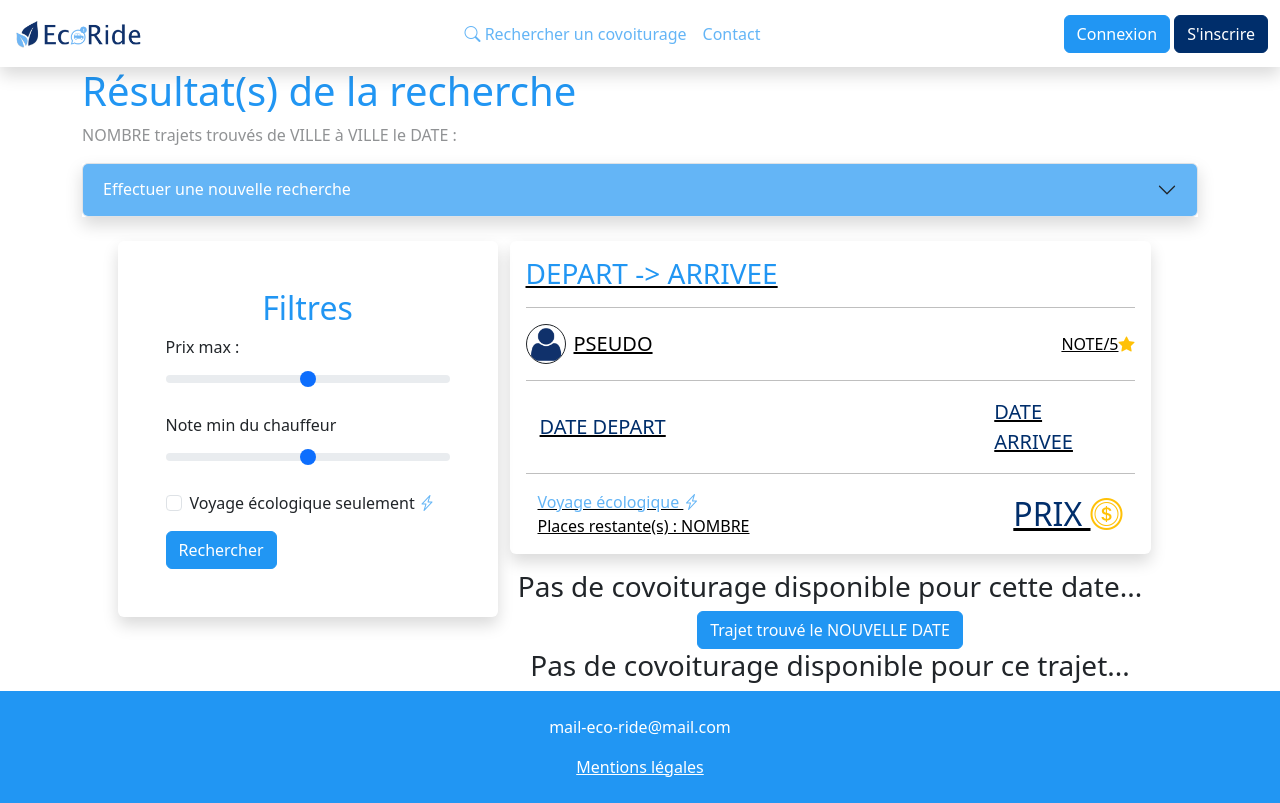
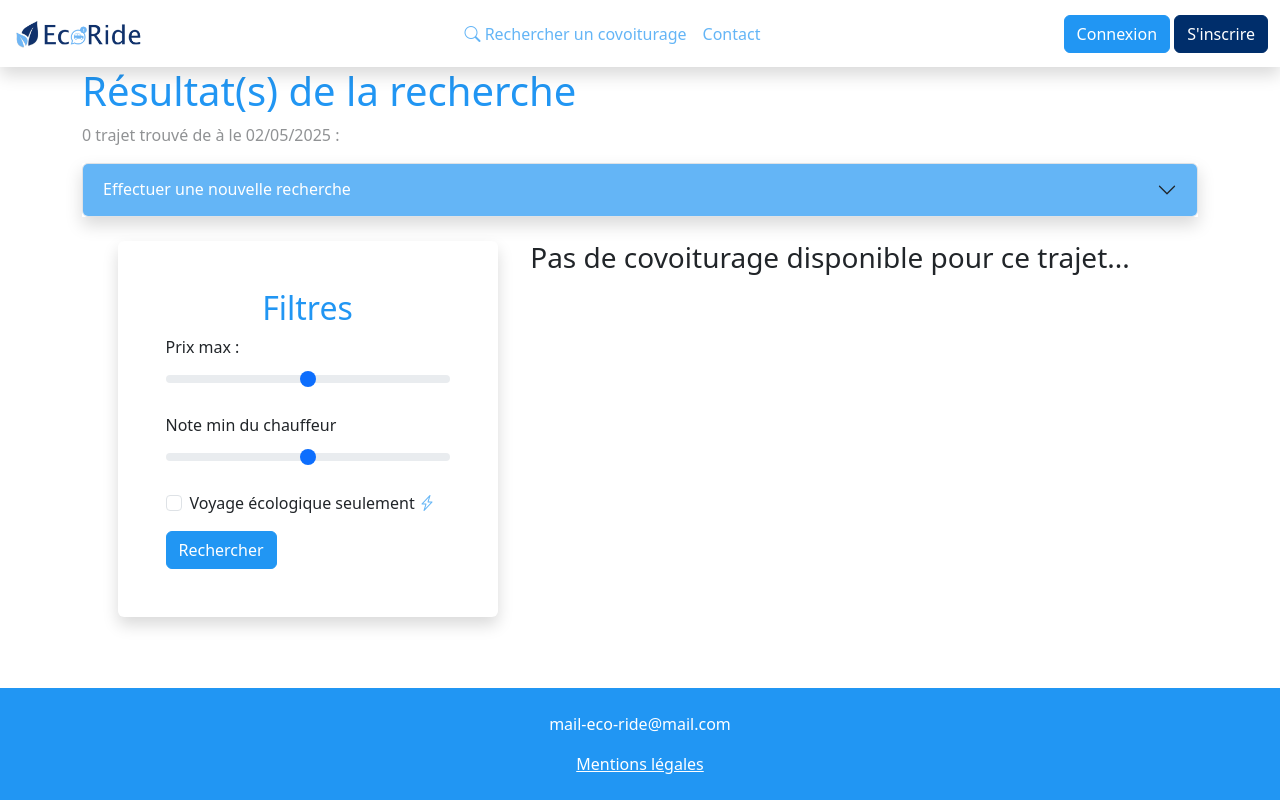
Before and after one commit to enzopcht/ecoride, a Symfony app: template app/templates/search/results.html.twig in a window 1280 px wide. Run offline with Twig, Linux system fonts and the light colour scheme; the template is opened without the code that fills it, so the values that code supplies are empty; form fields are guessed from the names that the template uses; some libraries are stand-ins or nearby versions.

Commit message:
feat(search-results): Setting up fake trips for visual rendering and display conditions

```diff
--- a/app/templates/search/results.html.twig
+++ b/app/templates/search/results.html.twig
@@ -1,11 +1,21 @@
 {% extends 'base.html.twig' %}
 
-{% block title %}Hello SearchController!{% endblock %}
+{% block title %}Hello SearchController!
+{% endblock %}
 
 {% block body %}
 	<main class="container-xl">
 		<h1 class="text-primary">Résultat(s) de la recherche</h1>
-    <p class="text-body-tertiary">NOMBRE trajets trouvés de VILLE à VILLE le DATE :</p>
+		<p class="text-body-tertiary">{{ rides|length }}
+			trajet{{ rides|length > 1 ? 's' : '' }}
+			trouvé{{ rides|length > 1 ? 's' : '' }}
+			de
+			{{data.departure}}
+			à
+			{{data.arrival}}
+			le
+			{{data.date|date('d/m/Y')}}
+			:</p>
 
 		<div class="accordion mb-4 shadow" id="accordionFlushExample">
 			<div class="accordion-item">
@@ -16,28 +26,24 @@
 				</h2>
 				<div id="flush-collapseOne" class="accordion-collapse collapse" data-bs-parent="#accordionFlushExample">
 					<div class="accordion-body">
-                    <form autocomplete="off" action="" method="get" class="text-light-emphasis row justify-content-center my-2" id="addressForm">
-
-                        <div class="searchContainer mb-3 mb-lg-0 col-12 col-lg-3">
-                            <label for="departureInput">Départ</label>
-                            <input id="departureInput" class="searchInput form-control" name="departure" list="departureList" required>
-                            <datalist id="departureList"></datalist>
+						{{ form_start(searchForm, {
+			    'action': path('app_search_results'),
+			    'method': 'POST',
+			    'attr': {'class': 'row g-3 justify-content-center'}
+			}) }}
+						<div class="col-12 col-lg-3">
+							{{ form_row(searchForm.departure, {'attr': {'class': 'form-control'}}) }}
 						</div>
-
-                        <div class="searchContainer mb-3 mb-lg-0 col-12 col-lg-3">
-                            <label for="arrivalInput">Arrivé</label>
-                            <input id="arrivalInput" class="searchInput form-control" name="destination" list="arrivalList" required>
-                            <datalist id="arrivalList"></datalist>
+						<div class="col-12 col-lg-3">
+							{{ form_row(searchForm.arrival, {'attr': {'class': 'form-control'}}) }}
 						</div>
-                        <div class="searchContainer mb-3 mb-lg-0 col-12 col-lg-3">
-                            <label for="date">Date</label>
-                            <input type="date" id="date" class="searchInput form-control error" name="date" required>
+						<div class="col-12 col-lg-3">
+							{{ form_row(searchForm.date, {'attr': {'class': 'form-control'}}) }}
 						</div>
-
 						<div class="text-center col-lg-2 align-self-end">
-                            <button type="submit" id="validateButton" class="btn btn-primary" value="Filtrer">Rechercher</button>
+							{{ form_row(searchForm.rechercher, {'attr': {'class': 'btn btn-primary w-100'}}) }}
 						</div>
-                    </form>
+						{{ form_end(searchForm) }}
 					</div>
 				</div>
 			</div>
@@ -61,18 +67,23 @@
 						<form action="">
 
 							<div class="mb-3 text-start">
-                            <label for="max-price-mobile" class="form-label">Prix max : <span id="price-range-value-mobile" class="text-secondary"></span></label>
+								<label for="max-price-mobile" class="form-label">Prix max :
+									<span id="price-range-value-mobile" class="text-secondary"></span>
+								</label>
 								<input type="range" class="form-range" min="1" max="5" id="max-price-mobile" value="">
 							</div>
 
 							<div class="mb-3 text-start">
-                            <label for="driver-min-rating-mobile" class="form-label">Note min du chauffeur <span id="driver-rating-range-value-mobile" class="text-secondary"></span></label>
+								<label for="driver-min-rating-mobile" class="form-label">Note min du chauffeur
+									<span id="driver-rating-range-value-mobile" class="text-secondary"></span>
+								</label>
 								<input type="range" class="form-range" min="1" max="5" id="driver-min-rating-mobile" value="">
 							</div>
 
 							<div class="mb-3 form-check">
 								<label class="form-check-label" for="eco-trip-only">
-                                Voyage écologique seulement <i class="bi bi-lightning-charge text-secondary"></i>
+									Voyage écologique seulement
+									<i class="bi bi-lightning-charge text-secondary"></i>
 									<input class="form-check-input" type="checkbox" value="" id="eco-trip-only">
 								</div>
 								<div class="text-center col-lg-2 align-self-end">
@@ -89,26 +100,27 @@
 				<div class="d-none d-lg-block col-4 bg-white shadow rounded p-5 align-self-start sticky-top">
 					<h2 class="text-primary text-center">Filtres</h2>
 
-            <form action="<?= $router->url('trips-results', [
-                                'departure' => isset($_GET['departure']) ? $_GET['departure'] : '',
-                                'destination' => isset($_GET['destination']) ? $_GET['destination'] : '',
-                                'date' => isset($_GET['date']) ? $_GET['date'] : '',
-                            ]) ?>">
+					<form method="POST" action="{{ path('app_search_results') }}">
 
 						<div class="mb-3 text-start">
-                    <label for="max-price-desktop" class="form-label">Prix max : <span id="price-range-value-desktop" class="text-secondary"></span></label>
-                    <input type="range" class="form-range" min="1" max="5" id="max-price-desktop" value="">
+							<label for="max-price-desktop" class="form-label">Prix max :
+								<span id="price-range-value-desktop" class="text-secondary"></span>
+							</label>
+							<input type="range" class="form-range" min="1" max="5" id="max-price-desktop" value="" name="filters[max_price]">
 						</div>
 
 						<div class="mb-3 text-start">
-                    <label for="driver-min-rating-desktop" class="form-label">Note min du chauffeur <span id="driver-rating-range-value-desktop" class="text-secondary"></span></label>
-                    <input type="range" class="form-range" min="1" max="5" id="driver-min-rating-desktop" value="">
+							<label for="driver-min-rating-desktop" class="form-label">Note min du chauffeur
+								<span id="driver-rating-range-value-desktop" class="text-secondary"></span>
+							</label>
+							<input type="range" class="form-range" min="1" max="5" id="driver-min-rating-desktop" value="" name="filters[min_rating]">
 						</div>
 
 						<div class="mb-3 form-check">
 							<label class="form-check-label" for="eco-trip-only">
-                        Voyage écologique seulement <i class="bi bi-lightning-charge text-secondary"></i>
-                        <input class="form-check-input" type="checkbox" value="" id="eco-trip-only">
+								Voyage écologique seulement
+								<i class="bi bi-lightning-charge text-secondary"></i>
+								<input class="form-check-input" type="checkbox" value="" id="eco-trip-only" name="filters[eco_only]">
 							</div>
 							<div class="text-center col-lg-2">
 								<input type="submit" class="btn btn-primary" name="#" value="Rechercher">
@@ -117,55 +129,95 @@
 					</div>
 
 
-
 					<!-- Résultat de la recherche CARD -->
 					<div id="carpooling-results" class="col-12 col-md-10 col-lg-7">
 
+						{% set exact_match = 0 %}
+						{% set other_day_match = 0 %}
 
+						{% for ride in rides %}
+							{% if ride.departure is same as(data.departure) and ride.arrival is same as(data.arrival) %}
+								{% if ride.date1|date('Y-m-d') == data.date|date('Y-m-d') %}
+									{% set exact_match = exact_match + 1 %}
 									<a class="text-black" href="#">
 										<div class="carpooling-item bg-white shadow rounded  p-3 mb-3">
-                            <h3 class="text-primary">DEPART -> ARRIVEE</h3>
+											<h3 class="text-primary">{{ ride.departure }}
+												→
+												{{ ride.arrival }}</h3>
 											<hr>
 											<div class="row align-items-center">
 												<div class="align-items-center d-flex col">
 													<img src="/assets/images/user.png" alt="" height="40" class="rounded-circle border border-dark me-2">
-                                    <div class="fs-5">PSEUDO</div>
+													<div class="fs-5">{{ ride.driver }}</div>
 												</div>
 												<div class="col text-end">
-                                    NOTE/5<i class='bi bi-star-fill text-warning'></i>
+													4.5/5
+													<i class='bi bi-star-fill text-warning'></i>
 												</div>
 											</div>
 											<hr>
 											<div class="row align-items-center mx-auto">
-                                <div class="col fs-5 text-dark text-end">DATE DEPART</div>
+												<div class="col fs-5 text-dark text-end">{{ ride.date1|date('d/m/Y H:i') }}</div>
 												<div class="col-6 line"></div>
-                                <div class="col fs-5 text-dark">DATE ARRIVEE</div>
+												<div class="col fs-5 text-dark">{{ ride.date2|date('d/m/Y H:i') }}</div>
 											</div>
 											<hr>
 											<div class="row align-items-center mx-auto">
 												<div class="col-8">
-                                    <p class="text-secondary mb-0">Voyage écologique <i class="bi bi-lightning-charge"></i></p>
-                                    <!-- <p class="text-secondary mb-0">Voyage écologique<i class="bi bi-lightning-charge"></i></p> -->
-                                    <p class="mb-0">Places restante(s) : NOMBRE</p>
+													{% if ride.eco %}
+														<p class="text-secondary mb-0">Voyage écologique
+															<i class="bi bi-lightning-charge"></i>
+														</p>
+													{% endif %}
+													<p class="mb-0">Places restante(s) :
+														{{ ride.seats }}</p>
 												</div>
-                                <div class="text-dark col text-end fs-2">PRIX <i class="bi bi-coin text-warning"></i></div>
+												<div class="text-dark col text-end fs-2">{{ ride.price }}
+													<i class="bi bi-coin text-warning"></i>
+												</div>
 											</div>
 										</div>
 									</a>
+								{% elseif ride.date1|date('Y-m-d') > data.date|date('Y-m-d') %}
+									{% set other_day_match = other_day_match + 1 %}
+								{% endif %}
+							{% endif %}
+						{% endfor %}
 
-                    <h3 class="text-center">Pas de covoiturage disponible pour cette date...</h3>
-                    <form method="get" action="" class="text-center">
-                        <input type="hidden" name="departure" value="<?= $departureSearch ?>">
-                        <input type="hidden" name="destination" value="<?= $destinationSearch ?>">
-                        <input type="hidden" name="date" value="<?= $nextDate->format('Y-m-d') ?>">
-                        <input type="submit" class="btn btn-primary" value="Trajet trouvé le NOUVELLE DATE">
+						{% if exact_match == 0 and other_day_match > 0 %}
+							<h3 class="text-center">Pas de covoiturage disponible pour cette date... Mais à une autre date oui !</h3>
+
+
+							{% set closestDate = null %}
+							{% for ride in rides %}
+								{% if ride.departure == data.departure and ride.arrival == data.arrival and ride.date1 > data.date %}
+									{% if closestDate is null or ride.date1 < closestDate %}
+										{% set closestDate = ride.date1 %}
+									{% endif %}
+								{% endif %}
+							{% endfor %}
+
+							{% if closestDate %}
+								<form method="POST" action="{{ url('app_search_results') }}">
+									<input type="hidden" name="search_ride[departure]" value="{{ data.departure }}">
+									<input type="hidden" name="search_ride[arrival]" value="{{ data.arrival }}">
+									<input type="hidden" name="search_ride[date]" value="{{ closestDate|date('Y-m-d') }}">
+
+									<div class="text-center mt-3">
+										<button type="submit" name="submit_alternate" value="1" class="btn btn-outline-primary">
+											Voir les trajets du {{ closestDate|date('d/m/Y') }}
+										</button>
+									</div>
 								</form>
+							{% endif %}
 
+						{% elseif exact_match == 0 and other_day_match == 0 %}
 							<h3 class="text-center">Pas de covoiturage disponible pour ce trajet...</h3>
-
+						{% endif %}
 
 					</div>
 
 				</div>
 			</main>
+            <script src="/js/modules/filterRangeValue.js"></script>
 		{% endblock %}
```
Also changed, not shown: app/src/Controller/SearchController.php (+29 -5 lines), app/templates/home/index.html.twig (+0 -24 lines). Lines whose indentation alone changed are shown as unchanged.
